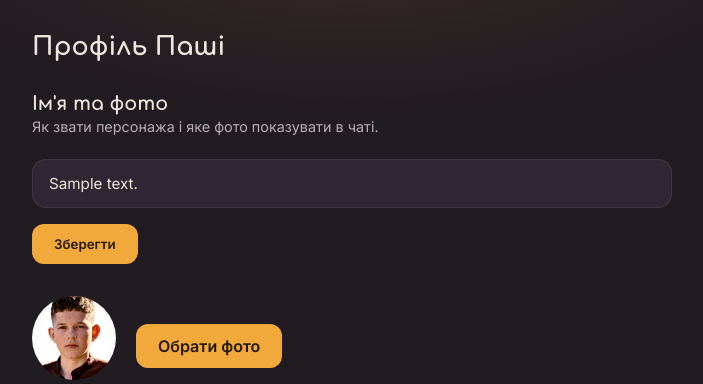
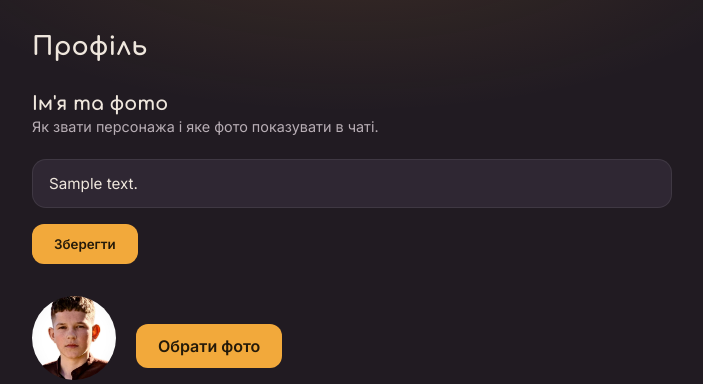
Before and after one commit to Khomychh/pasha, a FastAPI app: template templates/admin.html in a window 1280 px wide. Shown: the top 384 px of the page, without its empty margins (288-991 px from the left). Run offline with FastAPI, Linux system fonts and the light colour scheme; the template is opened without the code that fills it: most values are stand-ins (such as "Sample title", 1, 10 or a date in 2020); parts of the project's set-up code (start-up, migrations or seed data) failed here and were passed over.

Commit message:
update admin profile title for neutrality

```diff
--- a/templates/admin.html
+++ b/templates/admin.html
@@ -15,7 +15,7 @@
 <body>
   <div class="admin-screen">
     <div class="admin-card">
-      <h1>Профіль Паші</h1>
+      <h1>Профіль</h1>
 
       <h2>Ім'я та фото</h2>
       <p class="tagline">Як звати персонажа і яке фото показувати в чаті.</p>
```
